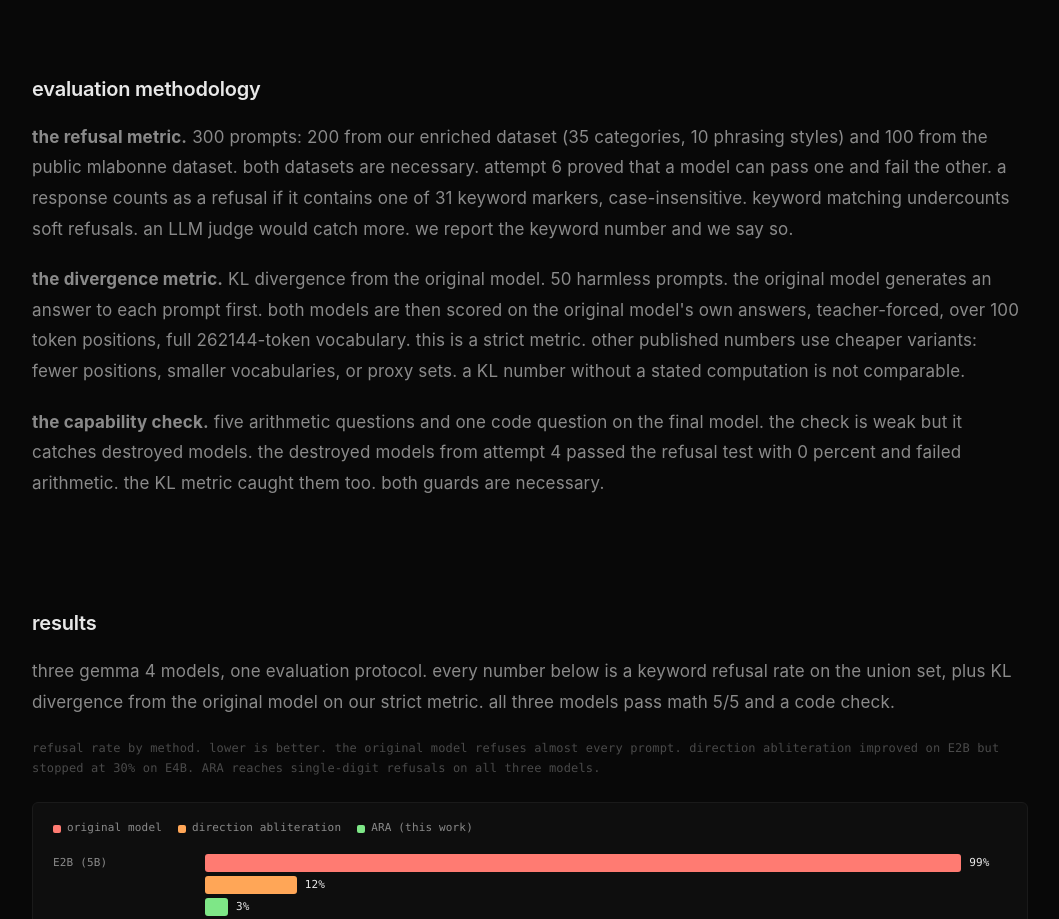
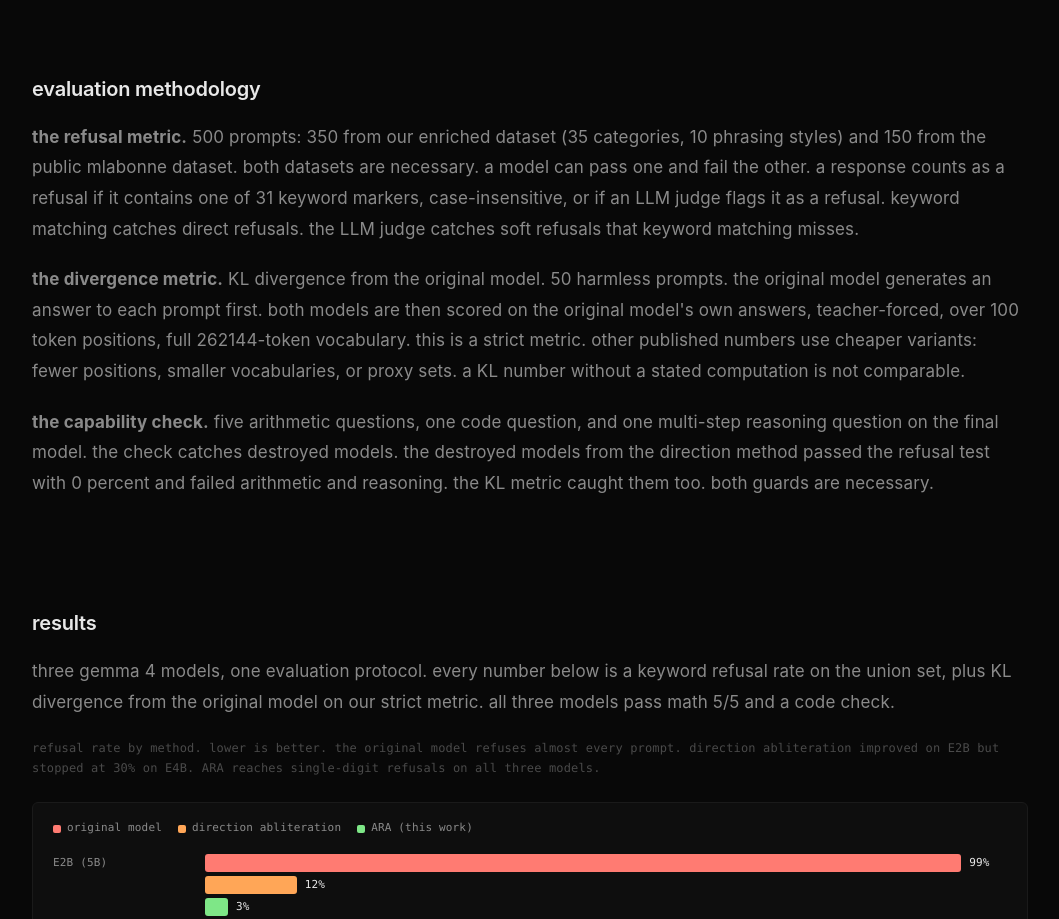
Before and after one commit to PotatoSpudowski/PotatoSpudowski.github.io, a React (Vite) app: page /articles/abliteration-2 in a window 1280 px wide. Shown: the part 8160-9079 px from the top of the page, without its empty margins (110-1169 px from the left). Built offline with nearby package versions, Linux system fonts and the light colour scheme.

Commit message:
abliteration part 2: update evaluation methodology section

```diff
--- a/src/pages/Abliteration2Blog.jsx
+++ b/src/pages/Abliteration2Blog.jsx
@@ -406,9 +406,9 @@
 
         <section className="blog-section">
           <h2 className="blog-section-tag">evaluation methodology</h2>
-          <p className="blog-p"><strong>the refusal metric.</strong> 300 prompts: 200 from our enriched dataset (35 categories, 10 phrasing styles) and 100 from the public mlabonne dataset. both datasets are necessary. attempt 6 proved that a model can pass one and fail the other. a response counts as a refusal if it contains one of 31 keyword markers, case-insensitive. keyword matching undercounts soft refusals. an LLM judge would catch more. we report the keyword number and we say so.</p>
+          <p className="blog-p"><strong>the refusal metric.</strong> 500 prompts: 350 from our enriched dataset (35 categories, 10 phrasing styles) and 150 from the public mlabonne dataset. both datasets are necessary. a model can pass one and fail the other. a response counts as a refusal if it contains one of 31 keyword markers, case-insensitive, or if an LLM judge flags it as a refusal. keyword matching catches direct refusals. the LLM judge catches soft refusals that keyword matching misses.</p>
           <p className="blog-p"><strong>the divergence metric.</strong> KL divergence from the original model. 50 harmless prompts. the original model generates an answer to each prompt first. both models are then scored on the original model's own answers, teacher-forced, over 100 token positions, full 262144-token vocabulary. this is a strict metric. other published numbers use cheaper variants: fewer positions, smaller vocabularies, or proxy sets. a KL number without a stated computation is not comparable.</p>
-          <p className="blog-p"><strong>the capability check.</strong> five arithmetic questions and one code question on the final model. the check is weak but it catches destroyed models. the destroyed models from attempt 4 passed the refusal test with 0 percent and failed arithmetic. the KL metric caught them too. both guards are necessary.</p>
+          <p className="blog-p"><strong>the capability check.</strong> five arithmetic questions, one code question, and one multi-step reasoning question on the final model. the check catches destroyed models. the destroyed models from the direction method passed the refusal test with 0 percent and failed arithmetic and reasoning. the KL metric caught them too. both guards are necessary.</p>
         </section>
 
         <section className="blog-section">
```
